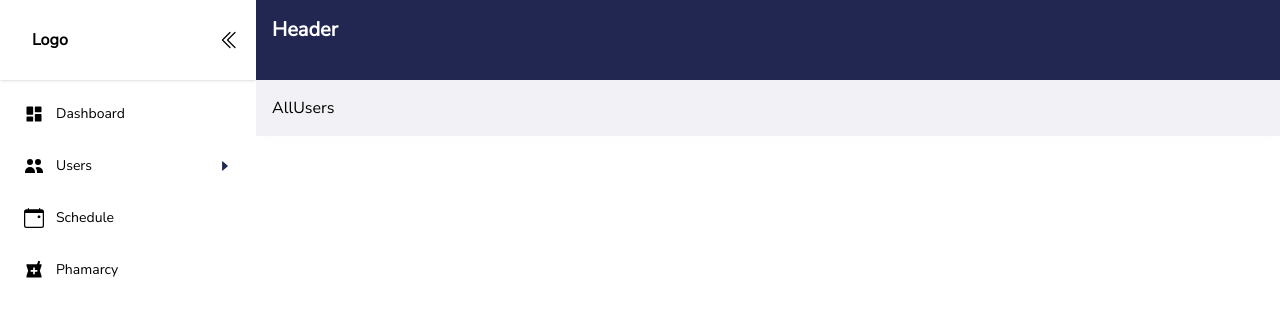
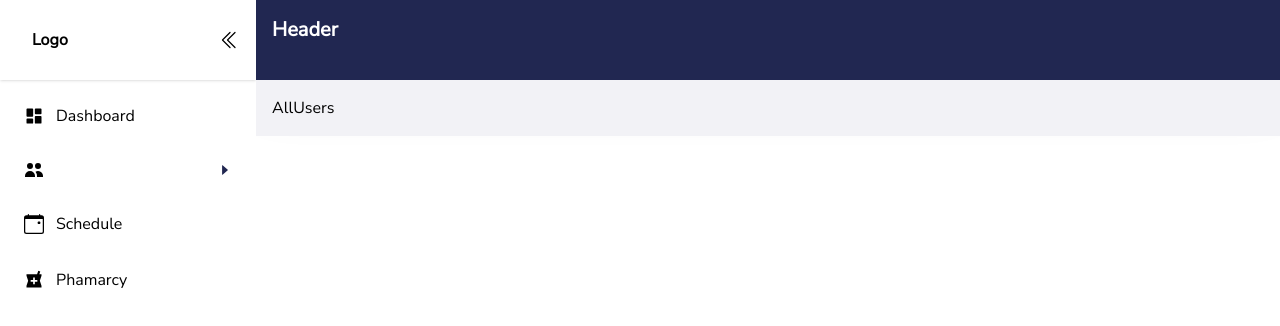
Before and after one commit to Marcos8060/dashboard-template, a Next.js app: page /dashboard/users/all-users in a window 1280 px wide. Shown: the top 326 px of the page. Built offline with nearby package versions, Linux system fonts and the light colour scheme; a web font is replaced by a local one.

Commit message:
polished the sidebar

```diff
--- a/src/components/sidebar/menu-children.js
+++ b/src/components/sidebar/menu-children.js
@@ -26,6 +26,26 @@ export const MenuChild = ({ menu, index, collapsed }) => {
     }
   }, [collapsed]);
 
+  // Conditionally set the menu item content based on the 'collapsed' state
+  const menuItemContent = collapsed ? (
+    <div className={`${currentPath === menu.href ? 'bg-primary rounded text-white' : ''} text-sm items-center gap-2 rounded p-2 cursor-pointer`}>
+      <span className="w-6">{menu.icon}</span>
+      {showChild && <span>{menu.label}</span>}
+    </div>
+  ) : (
+    <Link
+      className={`${
+        currentPath === menu.href
+          ? "bg-primary text-white p-2 rounded flex my-2 items-center gap-2"
+          : "flex my-2 items-center gap-2 hover:bg-background hover:text-primary rounded p-2"
+      } `}
+      href={menu.href}
+    >
+      <span className="w-6">{menu.icon}</span>
+      <span>{menu.label}</span>
+    </Link>
+  );
+
   return (
     <>
       <li key={index} className="">
@@ -36,31 +56,23 @@ export const MenuChild = ({ menu, index, collapsed }) => {
               className="flex text-sm items-center justify-between hover:bg-background hover:text-primary rounded p-2 cursor-pointer"
             >
               <div className="flex items-center gap-2">
-                <span className="w-6">{menu.icon}</span>{" "}
-                <span>{!collapsed && menu.label}</span>
+                <span className="w-6">{menu.icon}</span>
+                {showChild && <span>{menu.label}</span>}
               </div>
               <div>
-                <span className="cursor-pointer text-primary">{!collapsed && icon}</span>
+                <span className="cursor-pointer text-primary">{icon}</span>
               </div>
             </span>
           </>
         ) : (
-          <>
-            <Link
-              className={`${
-                currentPath === menu.href ? "text-white bg-primary p-2 rounded" : "hover:bg-background p-2 rounded"
-              } flex text-sm items-center gap-2 `}
-              href={menu.href}
-            >
-              <span className="w-6">{menu.icon}</span>{" "}
-              <span>{!collapsed && menu.label}</span>
-            </Link>
-          </>
+          <>{menuItemContent}</>
         )}
         {showChild && (
-          <ul className={`${showChild ? 'bg-background rounded' : ''}`}>
+          <ul className={`${showChild ? "bg-background rounded py-1" : ""}`}>
             {menu?.children?.map((child, index) => (
               <li key={index} className="px-8 text-sm">
+                {/* Conditional rendering of child menu items */}
+                {!collapsed ? (
                   <Link
                     className={`${
                       currentPath === child.href
@@ -69,9 +81,15 @@ export const MenuChild = ({ menu, index, collapsed }) => {
                     } `}
                     href={child.href}
                   >
-                  <span className="w-6">{child.icon}</span>{" "}
-                  <span>{!collapsed && child.label}</span>
+                    <span className="w-6">{child.icon}</span>
+                    {showChild && <span>{child.label}</span>}
                   </Link>
+                ) : (
+                  <div className="flex my-2 items-center gap-2 rounded p-2">
+                    <span className="w-6">{child.icon}</span>
+                    {showChild && <span>{child.label}</span>}
+                  </div>
+                )}
               </li>
             ))}
           </ul>
```
Lines whose indentation alone changed are shown as unchanged.
